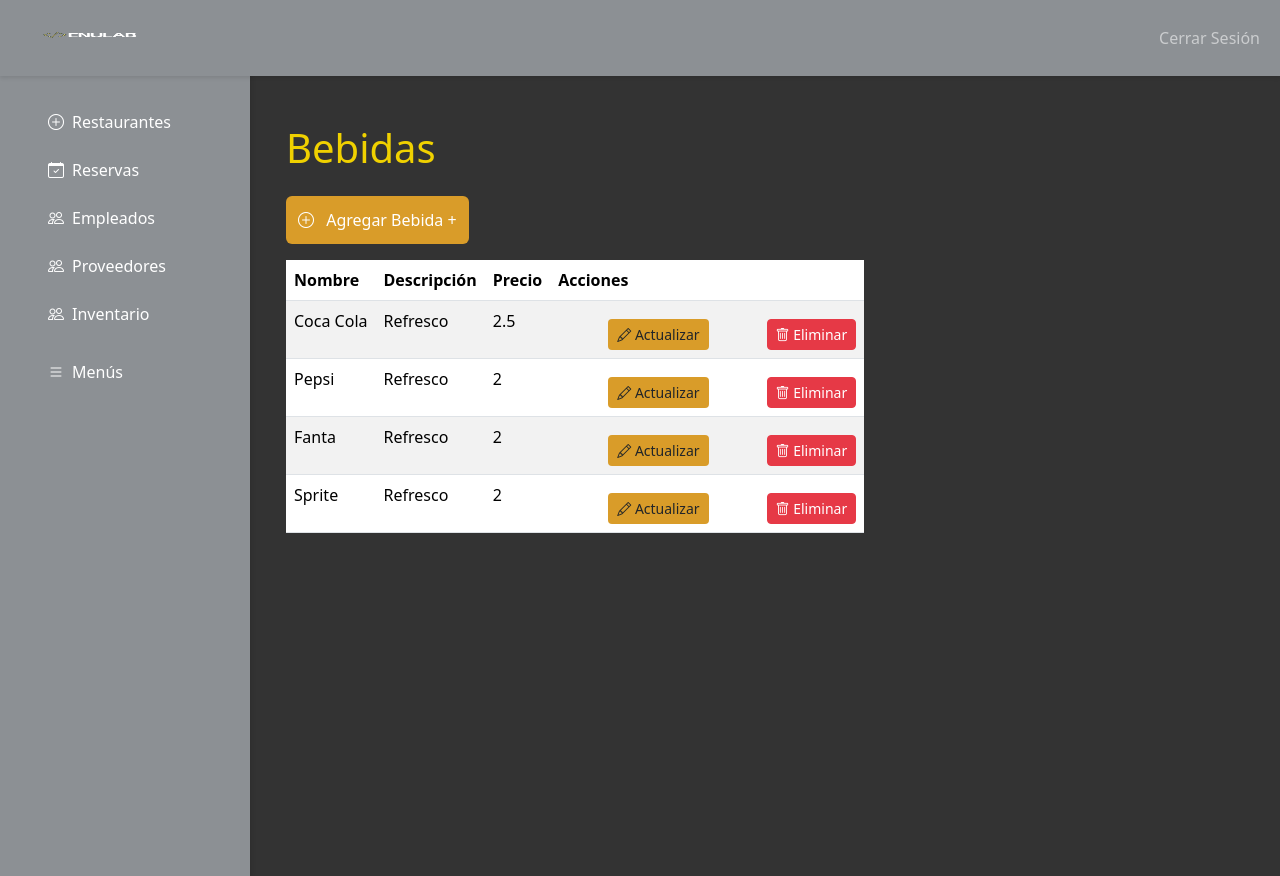
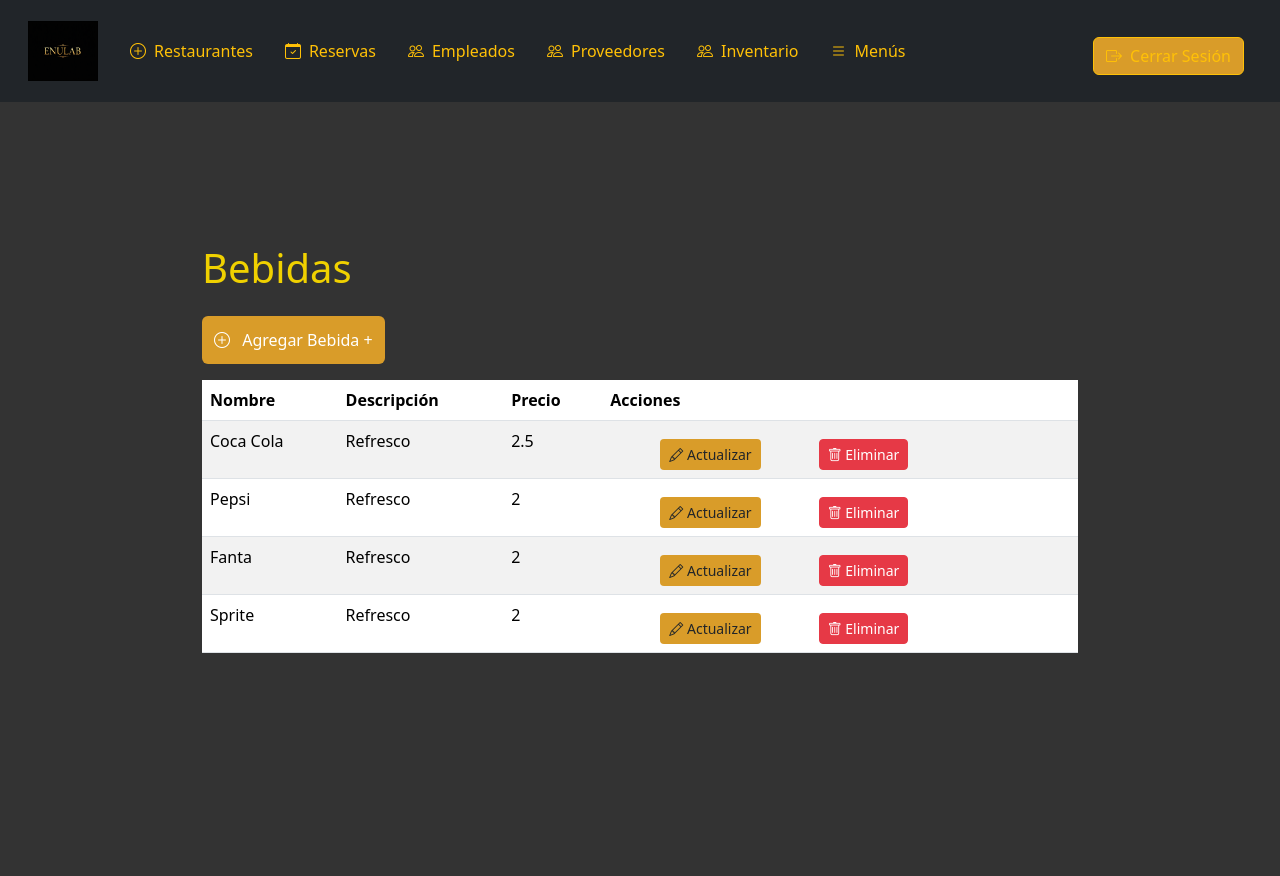
Before and after one commit to SebastianDonoso03/Enulab-Front, a React (Create React App) app: page /Bebidas in a window 1280 px wide. After the commit the page ends 800 px from the top, so only its background shows below. Built offline with nearby package versions, Linux system fonts and the light colour scheme.

Commit message:
cambio de sidebar a navbar estilos y diseño

```diff
--- a/src/App.js
+++ b/src/App.js
@@ -1,7 +1,5 @@
 import "./App.css";
 import React from "react";
-import Navbar from "./components/Navbar";
-import Sidebar from "./components/Sidebar";
 import "bootstrap/dist/css/bootstrap.min.css";
 import { BrowserRouter as Router, Routes, Route } from "react-router-dom";
 // Importa tus componentes
@@ -22,19 +20,10 @@
 import CrearBebida from "./components/admin/CrearBebida";
 import CrearPlato from "./components/admin/CrearPlato";
 import Repertorio from "./components/admin/Repertorio";
-import CrearMenu from "./components/admin/CrearMenu"
-import CrearReservas from "./components/admin/CrearReserva"
-import Reservas from "./components/admin/Reservas"
-
-const LayoutPrincipal = ({ children }) => (
-  <>
-    <Navbar />
-    <div className="d-flex">
-      <Sidebar />
-      <div className="content p-4">{children}</div>
-    </div>
-  </>
-);
+import CrearMenu from "./components/admin/CrearMenu";
+import CrearReservas from "./components/admin/CrearReserva";
+import Reservas from "./components/admin/Reservas";
+import LayoutPrincipal from "./LayoutPrincipal"; // Importa el nuevo LayoutPrincipal
 
 function App() {
   return (
@@ -164,7 +153,7 @@
             </LayoutPrincipal>
           }
         />
-         <Route
+        <Route
           path="/CrearMenu"
           element={
             <LayoutPrincipal>
@@ -172,7 +161,7 @@
             </LayoutPrincipal>
           }
         />
-            <Route
+        <Route
           path="/Reservas"
           element={
             <LayoutPrincipal>
@@ -180,8 +169,7 @@
             </LayoutPrincipal>
           }
         />
-
-<Route
+        <Route
           path="/CrearReservas"
           element={
             <LayoutPrincipal>
--- /dev/null
+++ b/src/LayoutPrincipal.js
@@ -0,0 +1,11 @@
+import React from "react";
+import Navbar from "./components/Sidebar"; // Importa el nuevo Navbar
+
+const LayoutPrincipal = ({ children }) => (
+  <>
+    <Navbar /> {/* Nuevo Navbar */}
+    <div style={{ marginTop: "80px", padding: "20px" }}>{children}</div>
+  </>
+);
+
+export default LayoutPrincipal;
--- a/src/components/Sidebar.js
+++ b/src/components/Sidebar.js
@@ -1,8 +1,9 @@
 import React, { useState } from "react";
-import { Link } from "react-router-dom";
+import { Link, Outlet } from "react-router-dom";
+import { Navbar, Nav, Container, Button } from "react-bootstrap";
 import "bootstrap-icons/font/bootstrap-icons.css";
 
-const Sidebar = () => {
+const Layout = () => {
   const [isMenuOpen, setIsMenuOpen] = useState(false); // Controla la apertura del menú "Menús"
   const [isCartasOpen, setIsCartasOpen] = useState(false); // Controla la apertura de "Cartas"
 
@@ -17,101 +18,132 @@
   };
 
   return (
-    <div className="sidebar text-white" style={{ width: "250px", minHeight: "100vh" }}>
-      <div className="p-3">
-        <ul className="nav flex-column">
-          <li className="nav-item mb-2">
-            <button
-              className="nav-link text-white btn btn-link w-100 text-start"
-              onClick={() => (window.location.href = "/inicio")}
-              style={{ backgroundColor: "transparent", border: "none" }}
-            >
+    <>
+      {/* Navbar */}
+      <Navbar bg="dark" variant="dark" expand="lg" className="p-3 fixed-top">
+        <Container fluid>
+          {/* Logo */}
+          <Navbar.Brand href="/inicio" className="text-warning">
+            <img
+              src={require("../images/logo_enulab.png")}
+              alt="Logo"
+              width="70"
+              height="60"
+              className="d-inline-block align-top me-2"
+            />
+
+          </Navbar.Brand>
+
+          {/* Botón para colapsar el menú en móviles */}
+          <Navbar.Toggle aria-controls="navbar-nav" className="border-0">
+            <i className="bi bi-list text-warning"></i>
+          </Navbar.Toggle>
+
+          {/* Menú colapsable */}
+          <Navbar.Collapse id="navbar-nav">
+            <Nav className="me-auto">
+              {/* Restaurantes */}
+              <Nav.Link href="/inicio" className="text-warning me-3">
                 <i className="bi bi-plus-circle me-2"></i>
                 Restaurantes
-            </button>
-          </li>
-          <li className="nav-item mb-2">
-            <Link className="nav-link text-white" to="/Reservas">
+              </Nav.Link>
+
+              {/* Reservas */}
+              <Nav.Link as={Link} to="/Reservas" className="text-warning me-3">
                 <i className="bi bi-calendar-check me-2"></i>
                 Reservas
-            </Link>
-          </li>
-          <li className="nav-item mb-2">
-            <Link className="nav-link text-white" to="/empleados">
+              </Nav.Link>
+
+              {/* Empleados */}
+              <Nav.Link as={Link} to="/empleados" className="text-warning me-3">
                 <i className="bi bi-people me-2"></i>
                 Empleados
-            </Link>
-          </li>
-          <li className="nav-item mb-2">
-            <Link className="nav-link text-white" to="/Proveedores">
+              </Nav.Link>
+
+              {/* Proveedores */}
+              <Nav.Link as={Link} to="/Proveedores" className="text-warning me-3">
                 <i className="bi bi-people me-2"></i>
                 Proveedores
-            </Link>
-          </li>
-          <li className="nav-item mb-2">
-            <Link className="nav-link text-white" to="/Inventario">
+              </Nav.Link>
+
+              {/* Inventario */}
+              <Nav.Link as={Link} to="/Inventario" className="text-warning me-3">
                 <i className="bi bi-people me-2"></i>
                 Inventario
-            </Link>
-          </li>
+              </Nav.Link>
 
-          {/* Menú con subapartados */}
-          <li className="nav-item mb-2">
-            <button
-              className="nav-link text-white btn btn-link w-100 text-start"
+              {/* Menús */}
+              <Nav.Item className="me-3">
+                <Nav.Link
+                  className="text-warning"
                   onClick={toggleMenu}
-              style={{ backgroundColor: "transparent", border: "none" }}
+                  style={{ cursor: "pointer" }}
                 >
                   <i className="bi bi-list me-2"></i>
                   Menús
-            </button>
+                </Nav.Link>
                 {isMenuOpen && (
-              <ul className="nav flex-column ms-3">
-                {/* Subapartado Cartas */}
-                <li className="nav-item mb-2">
+                  <Nav className="flex-column ms-4">
+                    {/* Cartas */}
+                    <Nav.Item>
                       <div className="d-flex align-items-center">
-                    <Link className="nav-link text-white flex-grow-1" to="/Repertorio">
+                        <Nav.Link
+                          as={Link}
+                          to="/Repertorio"
+                          className="text-warning flex-grow-1"
+                        >
                           <i className="bi bi-list-ul me-2"></i>
                           Cartas
-                    </Link>
-                    <button
-                      className="btn btn-link text-white"
+                        </Nav.Link>
+                        <Button
+                          variant="link"
+                          className="text-warning p-0"
                           onClick={toggleCartas}
-                      style={{ backgroundColor: "transparent", border: "none" }}
                         >
                           <i className={`bi ${isCartasOpen ? "bi-chevron-up" : "bi-chevron-down"}`}></i>
-                    </button>
+                        </Button>
                       </div>
                       {isCartasOpen && (
-                    <ul className="nav flex-column ms-3">
-                      <li className="nav-item mb-2">
-                        <Link className="nav-link text-white" to="/Platos">
+                        <Nav className="flex-column ms-4">
+                          <Nav.Link as={Link} to="/Platos" className="text-warning">
                             <i className="bi bi-egg me-2"></i>
                             Platos
-                        </Link>
-                      </li>
-                      <li className="nav-item mb-2">
-                        <Link className="nav-link text-white" to="/Bebidas">
+                          </Nav.Link>
+                          <Nav.Link as={Link} to="/Bebidas" className="text-warning">
                             <i className="bi bi-cup-straw me-2"></i>
                             Bebidas
-                        </Link>
-                      </li>
-                      <li className="nav-item mb-2">
-                        <Link className="nav-link text-white" to="/Postres">
+                          </Nav.Link>
+                          <Nav.Link as={Link} to="/Postres" className="text-warning">
                             <i className="bi bi-cake me-2"></i>
                             Postres
-                        </Link>
-                      </li>
-                    </ul>
+                          </Nav.Link>
+                        </Nav>
                       )}
-                </li>
-              </ul>
+                    </Nav.Item>
+                  </Nav>
                 )}
-          </li>
-        </ul>
+              </Nav.Item>
+            </Nav>
+
+            {/* Botón de Cerrar Sesión */}
+            <Nav>
+              <Nav.Link className="text-warning">
+                <Button variant="outline-warning" onClick={() => alert("Cerrando sesión...")}>
+                  <i className="bi bi-box-arrow-right me-2"></i>
+                  Cerrar Sesión
+                </Button>
+              </Nav.Link>
+            </Nav>
+          </Navbar.Collapse>
+        </Container>
+      </Navbar>
+
+      {/* Contenido Principal */}
+      <div style={{ marginTop: "80px", padding: "20px" }}>
+        <Outlet /> {/* Aquí se renderizan los componentes hijos */}
       </div>
-    </div>
+    </>
   );
 };
 
-export default Sidebar;
+export default Layout;
```
Lines whose indentation alone changed are shown as unchanged.
